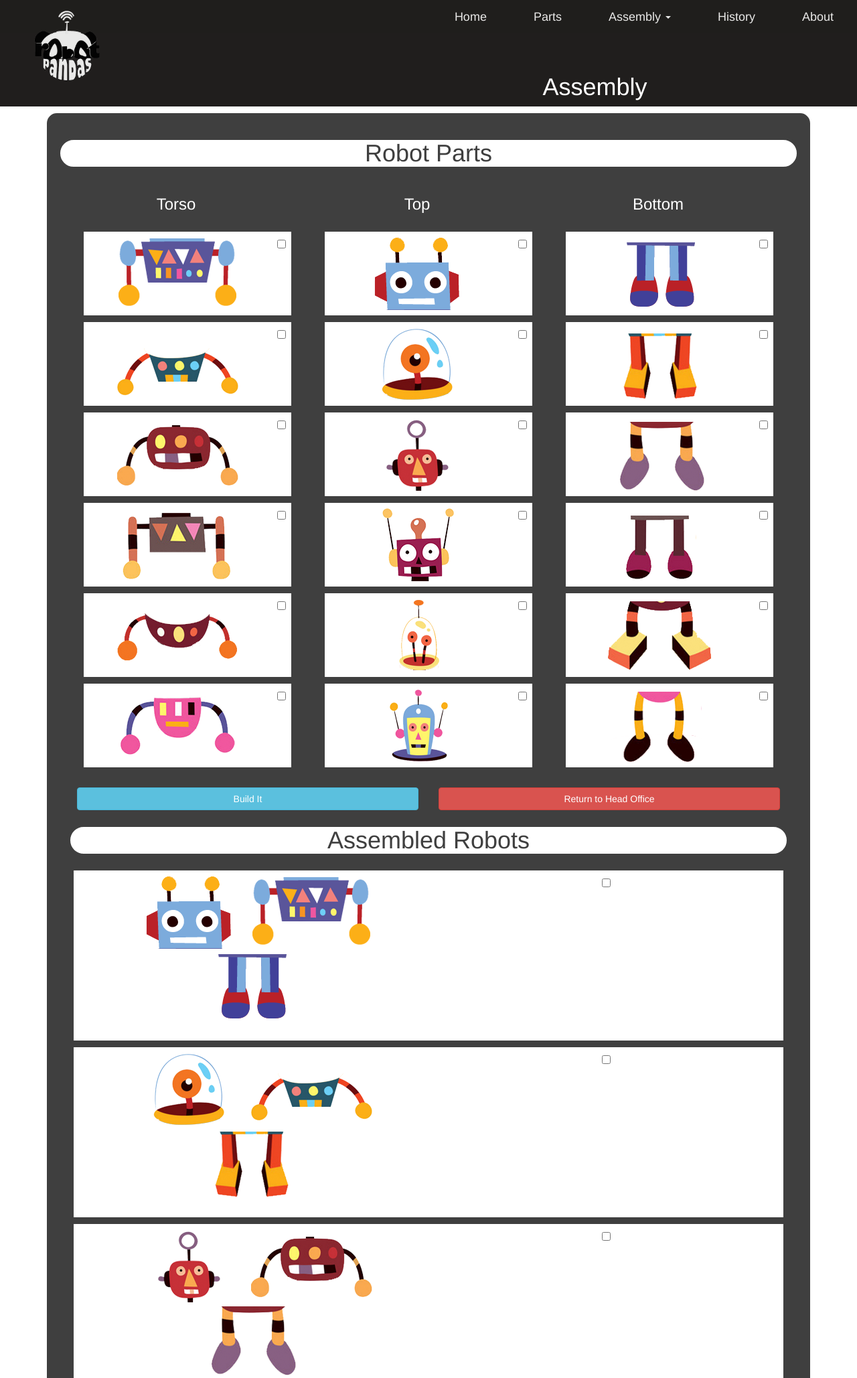
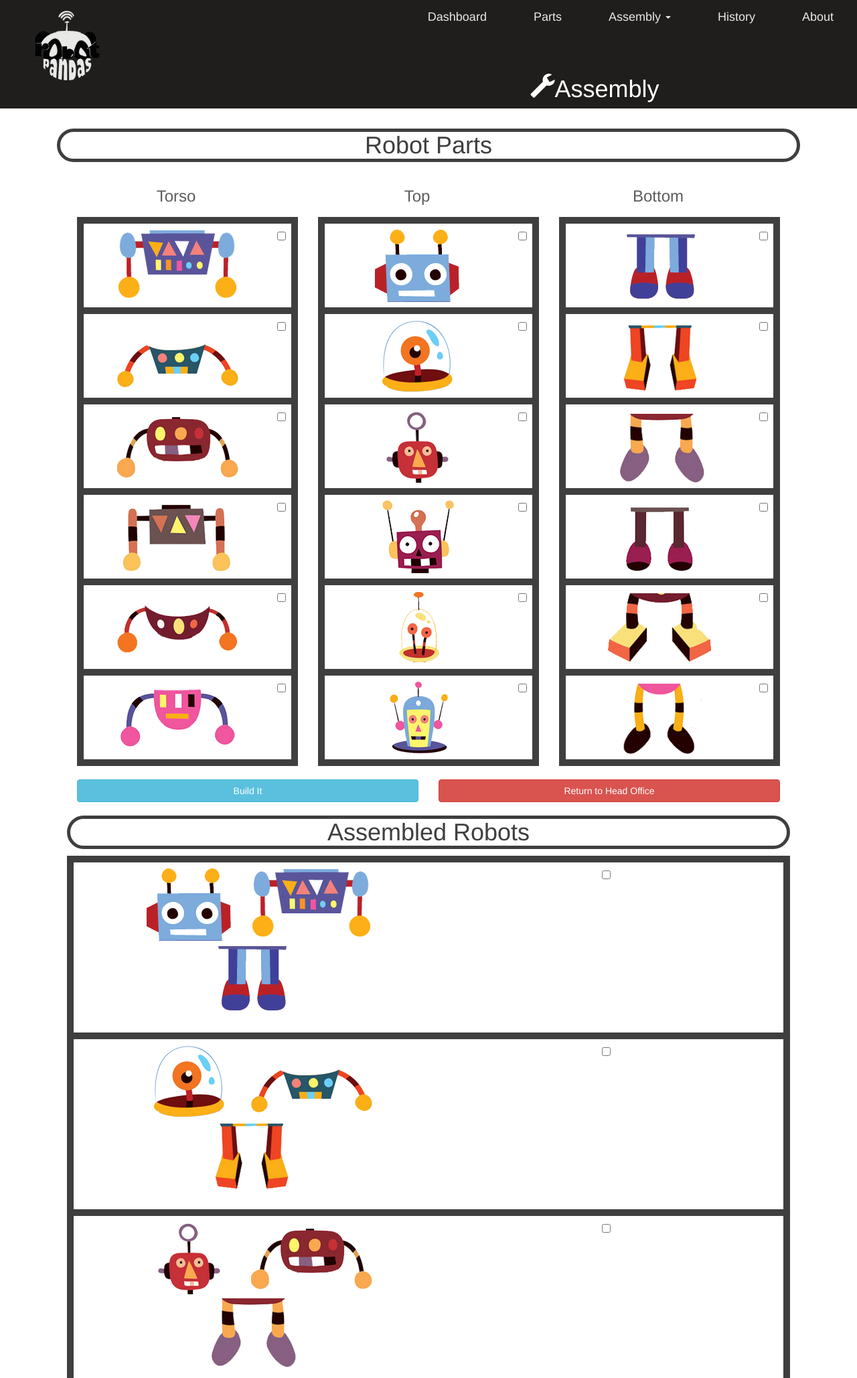
Before and after one commit to tomminwoonam/COMP4711ASN, a CodeIgniter app: page /database/assembly in a window 1280 px wide. Shown: the top 2058 px of the page at 67% size. Run offline with CodeIgniter, Linux system fonts and the light colour scheme.

Commit message:
improved css

```diff
--- a/application/controllers/Assembly.php
+++ b/application/controllers/Assembly.php
@@ -90,7 +90,7 @@
         /**
          * End get robots
          */
-		$this->data['ptitle'] = "Assembly";
+		$this->data['ptitle'] = "<span class=\"glyphicon glyphicon-wrench\"></span>Assembly";
 		$this->render();
 	}
 }
--- a/application/controllers/History.php
+++ b/application/controllers/History.php
@@ -33,7 +33,7 @@
         }
 
         $this->data['history'] = $history_list;
-        $this->data['ptitle'] = "History";
+        $this->data['ptitle'] = "<span glyphicon class=\"glyphicon glyphicon-calendar\"></span>History";
         $this->render();
     }
 }
--- a/application/controllers/Parts.php
+++ b/application/controllers/Parts.php
@@ -61,7 +61,7 @@
 			$parts_list[] = array('id' => $record['id'], 'partCode' => $partCode, 'partType' => $partType, 'modelType' => $modelType);
 		}
 		$this->data['parts'] = $parts_list;
-		$this->data['ptitle'] = "Parts";
+		$this->data['ptitle'] = "Parts<span class=\"glyphicon glyphicon-tag\"></span>";
 		$this->render();
 	}
 
@@ -78,7 +78,7 @@
 		$this->data['location'] = $source['buildLocation'];
 		$this->data['date'] = $source['dateTime'];
 
-        $this->data['ptitle'] = "Part Detail";
+        $this->data['ptitle'] = " <span class=\"glyphicon glyphicon-paperclip\"></span> Part Detail";
 		$this->render();
 	}
 }
--- a/application/controllers/Welcome.php
+++ b/application/controllers/Welcome.php
@@ -60,7 +60,7 @@
         $this->data['earnings'] = $countrevenue;
         $this->data['expenses'] = $countexpence;
 
-        $this->data['ptitle'] = "Summary";
+        $this->data['ptitle'] = "<span class=\"plantname\">Mango Palnt</span> Dashboard <span class=\"glyphicon glyphicon-dashboard\"></span>";
 		$this->render();
 	}
 }
--- a/application/views/assembly.php
+++ b/application/views/assembly.php
@@ -1,4 +1,4 @@
-<div class="container-fluid partscontainer">
+<div class="container-fluid partscontainers">
     <div  class="col-sm-12 toptitle"><h1 class="sectitle">Robot Parts</h1></div>
     <div class="col-sm-12">
         <!-- Top -->
@@ -6,7 +6,7 @@
             <table class="table table-responsive">
                 <thead>
                     <th class="assembly-header">
-                        <h3 class="white">Torso</h3>
+                        <h3>Torso</h3>
                     </th>
                 </thead>
                 {torso}
@@ -26,7 +26,7 @@
             <table class="table table-responsive">
                 <thead>
                     <th class="assembly-header">
-                        <h3 class="white">Top</h3>
+                        <h3>Top</h3>
                     </th>
                 </thead>
                 {top}
@@ -45,7 +45,7 @@
             <table class="table table-responsive">
                 <thead>
                     <th class="assembly-header">
-                        <h3 class="white">Bottom</h3>
+                        <h3>Bottom</h3>
                     </th>
                 </thead>
                 {bottom}
--- a/application/views/homepage.php
+++ b/application/views/homepage.php
@@ -1,6 +1,5 @@
 <div class="container-fluid homecontainer">
     <div class="col-sm-12">
-
         <div class="col-sm-6 graybox">
             <h4>Parts on hand</h4>
             <h3 class="homedashvalue">{totparts}</h3>
--- a/application/views/template.php
+++ b/application/views/template.php
@@ -30,7 +30,7 @@
                 </div>
                 <div class="collapse navbar-collapse" id="myNavbar">
                     <ul class="nav navbar-nav navbar-right">
-                        <li><a href="/">Home</a></li>
+                        <li><a href="/">Dashboard</a></li>
                         <li><a href="/parts">Parts</a></li>
                         <li class="dropdown"><a class="dropdown-toggle" data-toggle="dropdown" href="/assembly">
                             Assembly
--- a/public/css/template.css
+++ b/public/css/template.css
@@ -60,6 +60,7 @@
     border: 5px solid #3f3f3f;
     padding: 10px;
 }
+
 
 img {
     margin: 0 auto;
@@ -163,6 +164,7 @@
     background: #FFF !important;
     color: #000 !important;
 }
-.white {
-    color: white;
+
+.plantname {
+    color: #f8831b;
 }
```
